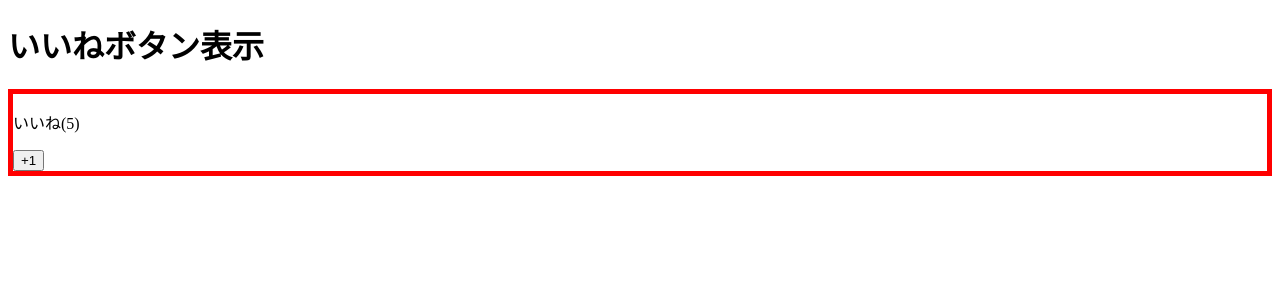
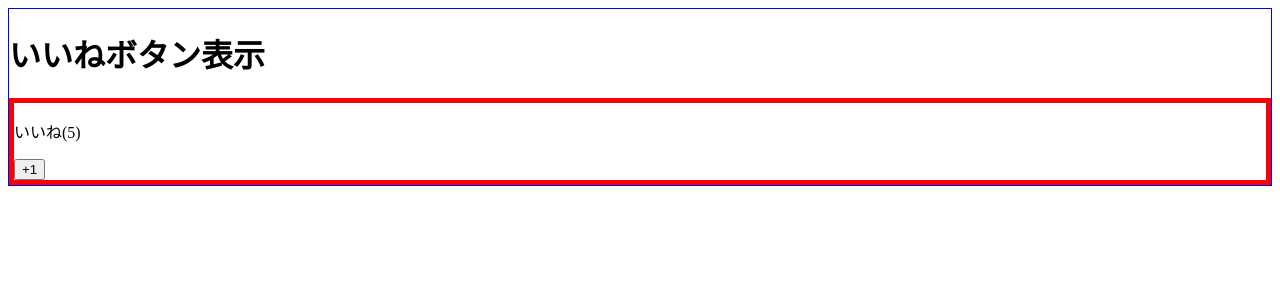
Before and after one commit to nydev2020/vue_test, a Vue app: page / in a window 1280 px wide. Shown: the top 300 px of the page. Built offline with nearby package versions, Linux system fonts and the light colour scheme.

Commit message:
仕組みを理解する
各コンポーネントに属性NOがついておりそれによってcssが当たるようになっている。
styleタグ内にscopedを追加することで範囲を指定できる

```diff
--- a/src/App.vue
+++ b/src/App.vue
@@ -8,7 +8,7 @@
 <script>
 //コンポーネントのローカル登録
 import LikeHeader from "./LikeHeader.vue"
-import LikeNumber from "./LikeNumber.vue"
+// import LikeNumber from "./LikeNumber.vue"
 
 export default {
   //コンポーネントのローカル登録
@@ -16,7 +16,12 @@ export default {
     //keyとvalueが同一の時は短縮できる ES6の記法
     LikeHeader,
     // LikeHeader: LikeHeader,
-    LikeNumber,
+    // LikeNumber,
   }
 }
 </script>
+<style>
+  div {
+    border: 1px solid blue;
+  }
+</style>
--- a/src/LikeHeader.vue
+++ b/src/LikeHeader.vue
@@ -1,9 +1,3 @@
 <template>
   <h1>いいねボタン表示</h1>
 </template>
-
-<style scoped>
-  div {
-    border: 1px solid red;
-  }
-</style>
--- a/src/main.js
+++ b/src/main.js
@@ -1,11 +1,11 @@
 import Vue from 'vue'
 import App from './App.vue'
 //コンポーネントのグローバル登録
-// import LikeNumber from "./LikeNumber"
+import LikeNumber from "./LikeNumber"
 
 Vue.config.productionTip = false
 //コンポーネントのグローバル登録
-// Vue.component('LikeNumber', LikeNumber)
+Vue.component('LikeNumber', LikeNumber)
 
 new Vue({
   render: h => h(App),
```
